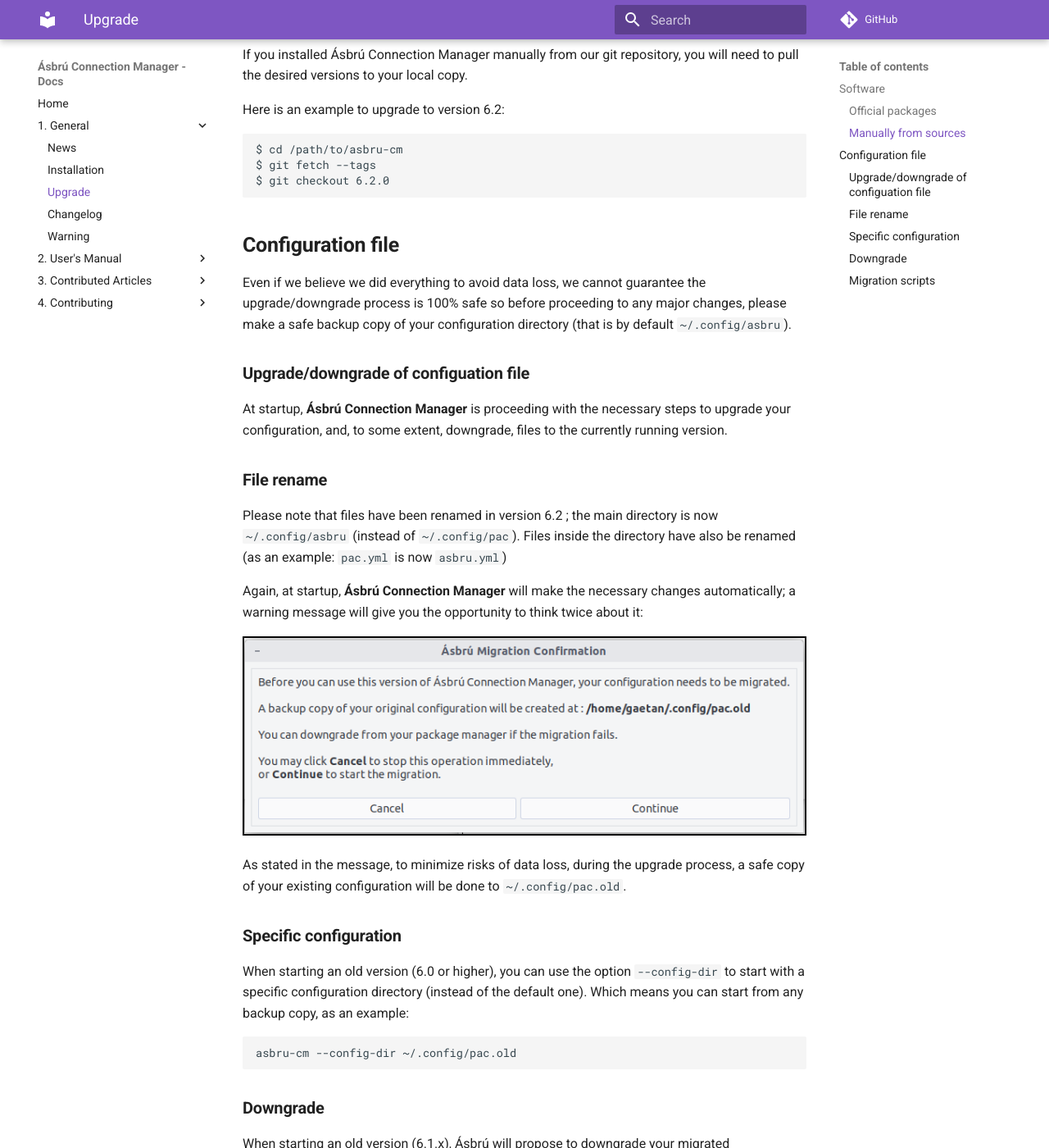
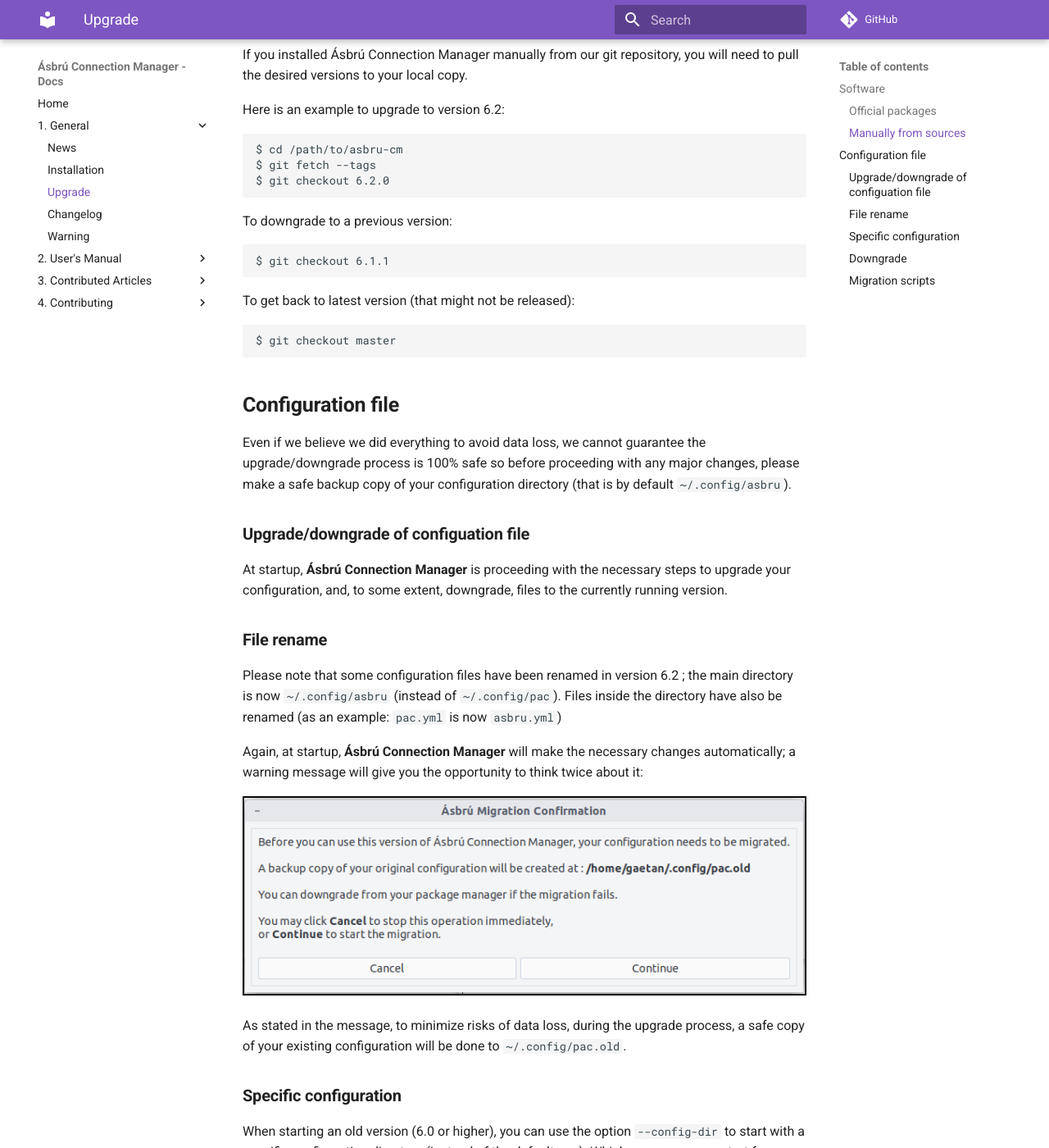
Before and after one commit to asbru-cm/asbru-cm, an MkDocs documentation site: the page built from doc/General/Upgrade.md, in a window 1280 px wide and 1400 px high, scrolled down 1024 px. Shown: the whole window at 82% size. Built offline with MkDocs 1.6.1 and Material for MkDocs 9.7.7, drawn with Linux system fonts in a browser that asks for light colours; comment, search, counter and statistics services are not loaded; some of the changed text lies outside the part shown.

Commit message:
Update documentation (review & fix typos)

````diff
--- a/doc/General/Upgrade.md
+++ b/doc/General/Upgrade.md
@@ -55,9 +55,21 @@
 $ git checkout 6.2.0
 ```
 
+To downgrade to a previous version:
+
+```
+$ git checkout 6.1.1
+```
+
+To get back to latest version (that might not be released):
+
+```
+$ git checkout master
+```
+
 ## Configuration file
 
-Even if we believe we did everything to avoid data loss, we cannot guarantee the upgrade/downgrade process is 100% safe so before proceeding to any major changes, please make a safe backup copy of your configuration directory (that is by default ```~/.config/asbru```).
+Even if we believe we did everything to avoid data loss, we cannot guarantee the upgrade/downgrade process is 100% safe so before proceeding with any major changes, please make a safe backup copy of your configuration directory (that is by default ```~/.config/asbru```).
 
 ### Upgrade/downgrade of configuation file
 
@@ -65,7 +77,7 @@
 
 ### File rename
 
-Please note that files have been renamed in version 6.2 ; the main directory is now ```~/.config/asbru``` (instead of ```~/.config/pac```).  Files inside the directory have also be renamed (as an example: ```pac.yml``` is now ```asbru.yml```)
+Please note that some configuration files have been renamed in version 6.2 ; the main directory is now ```~/.config/asbru``` (instead of ```~/.config/pac```).  Files inside the directory have also be renamed (as an example: ```pac.yml``` is now ```asbru.yml```)
 
 Again, at startup, **Ásbrú Connection Manager** will make the necessary changes automatically; a warning message will give you the opportunity to think twice about it:
 
````
Also changed, not shown: other parts of doc/General/Upgrade.md (+1 -1 lines).
